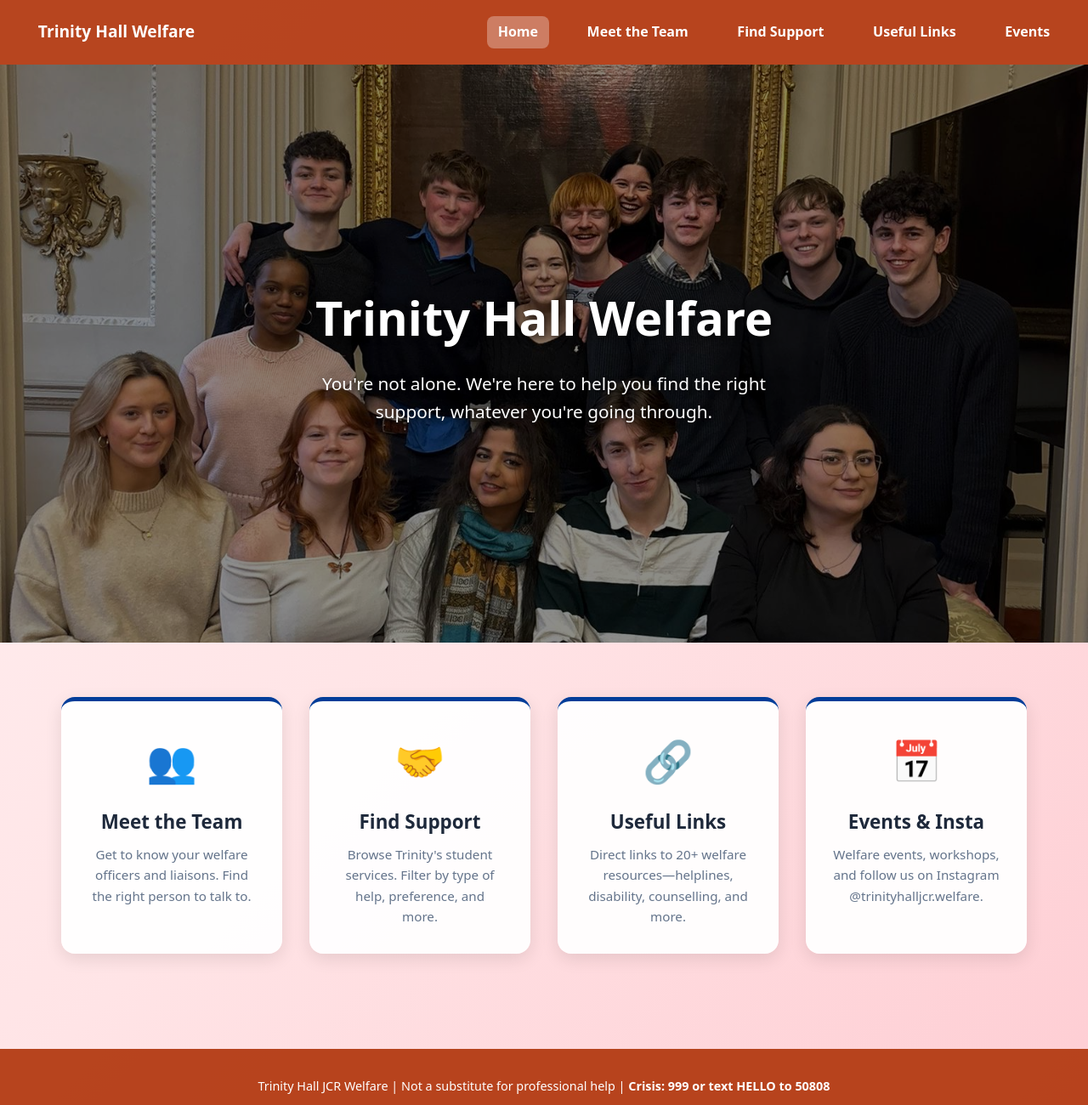
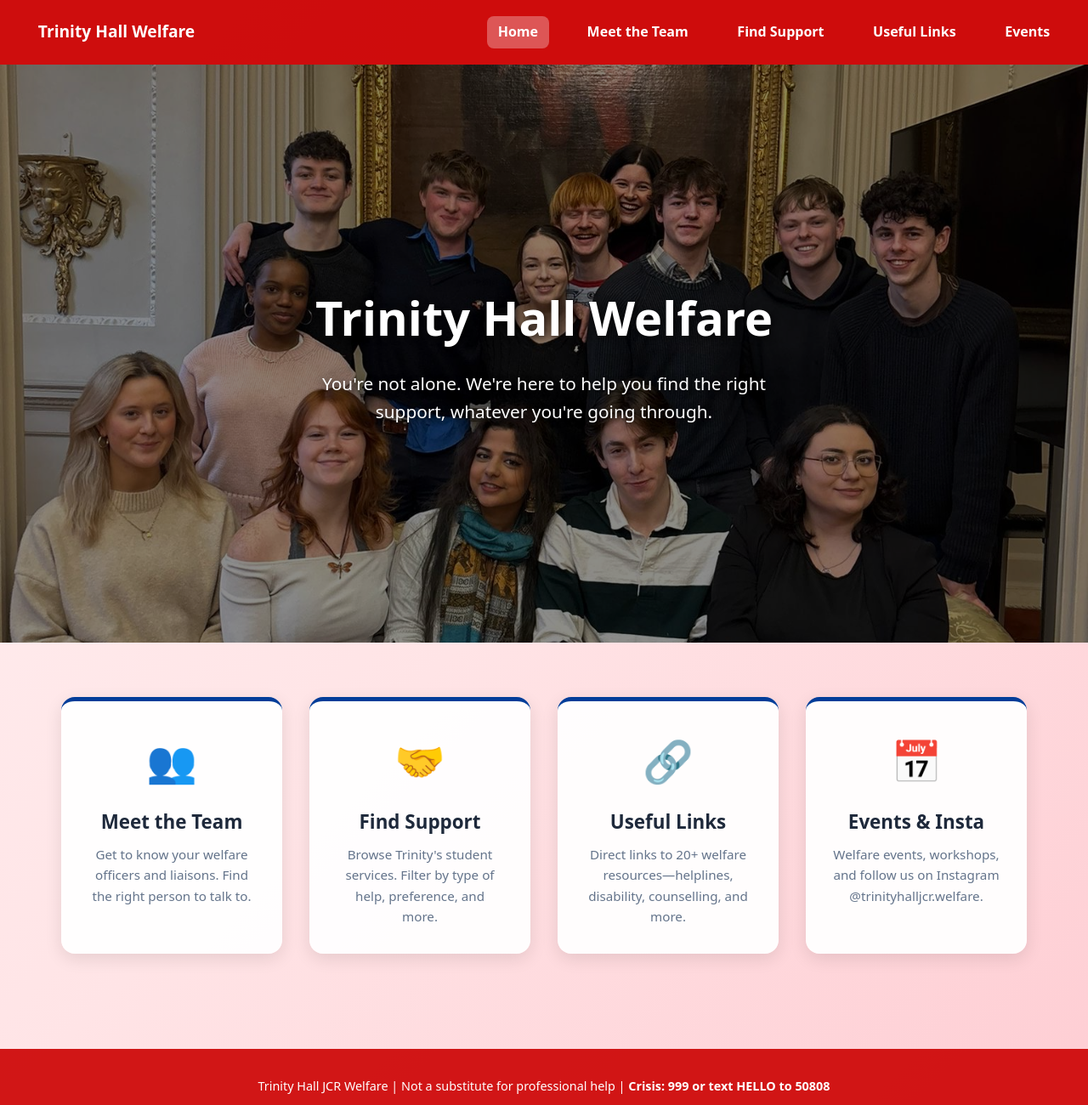
Before and after one commit to sam-oconnell77/trinity-hall-jcr-welfare, a plain HTML site: page index.html in a window 1280 px wide. Shown: the whole page at 85% size. Drawn offline with Linux system fonts and the light colour scheme.

Commit message:
update background colour

```diff
--- a/style.css
+++ b/style.css
@@ -9,7 +9,7 @@ body {
 }
 
 nav {
-    background: rgba(180, 60, 20, 0.95);
+    background: rgba(204, 0, 0, 0.95);
     padding: 1rem 2rem;
     display: flex;
     gap: 2rem;
@@ -183,7 +183,7 @@ nav .site-title { font-size: 1.2rem; font-weight: 800; margin-right: auto; color
 .insta-btn { display: inline-block; background: white; color: #dc2626; font-weight: 800; padding: 0.8rem 2rem; border-radius: 25px; text-decoration: none; margin-top: 1rem; font-size: 1.1rem; transition: all 0.3s; }
 .insta-btn:hover { transform: scale(1.05); }
 
-footer { background: rgba(180, 60, 20, 0.95); color: white; text-align: center; padding: 2rem; margin-top: 4rem; font-size: 0.9rem; }
+footer { background: rgba(204, 0, 0, 0.9); color: white; text-align: center; padding: 2rem; margin-top: 4rem; font-size: 0.9rem; }
 
 @media (max-width: 768px) {
     .hero-text h1 { font-size: 2.2rem; }
```
